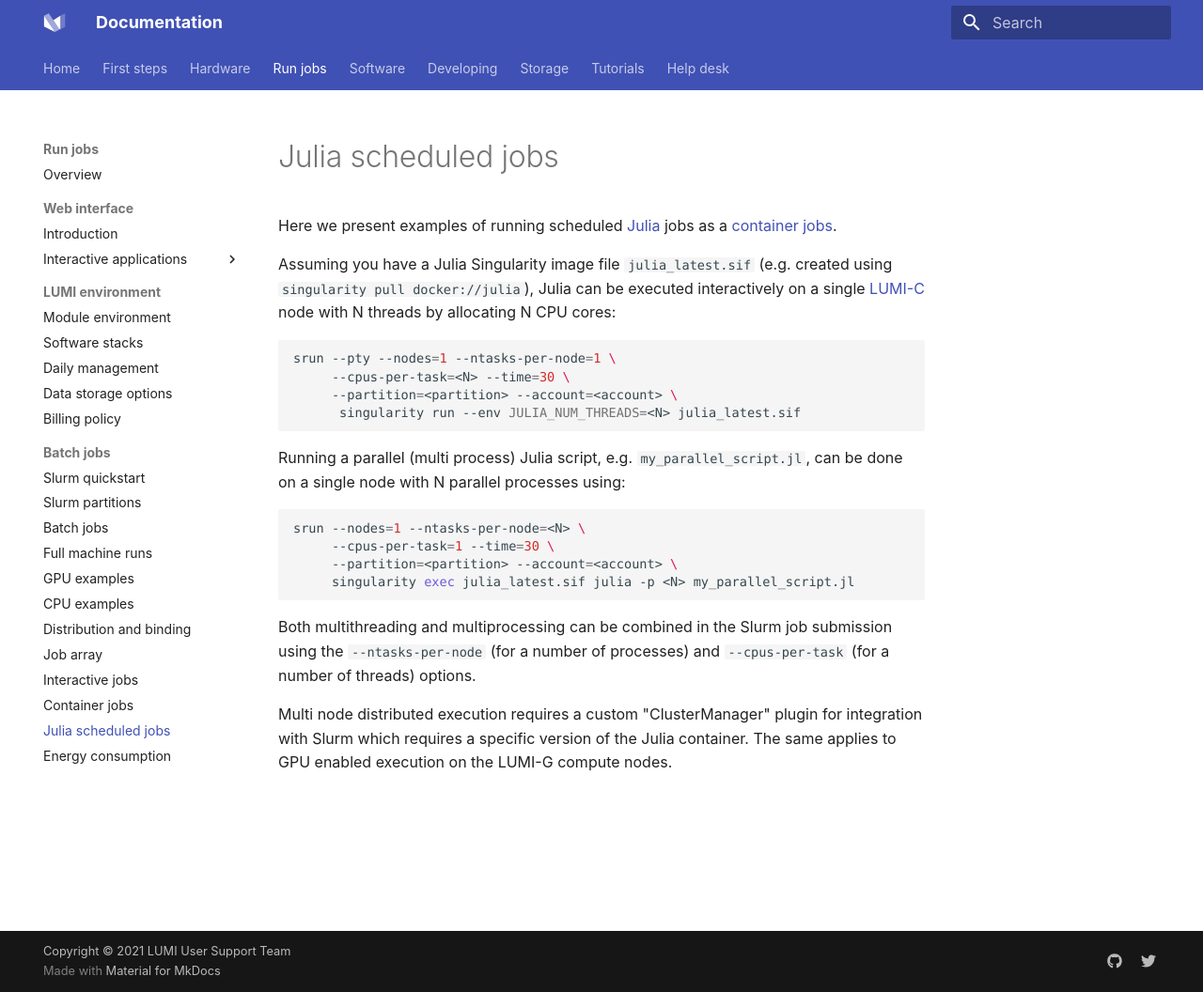
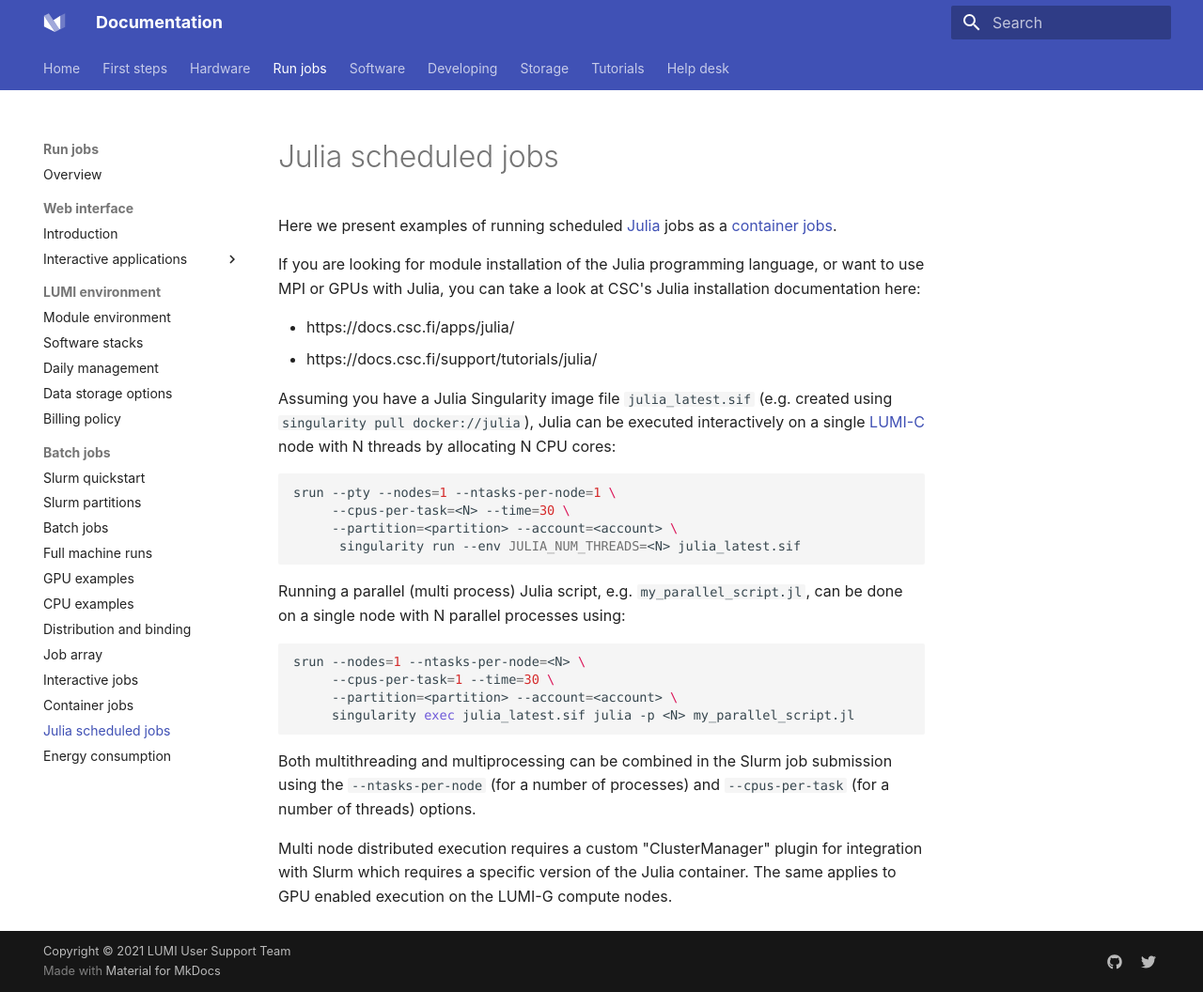
Before and after one commit to Lumi-supercomputer/lumi-userguide, an MkDocs documentation site: the page built from docs/runjobs/scheduled-jobs/julia.md, in a window 1280 px wide and 1056 px high. Shown: the whole window at 94% size. Built offline with MkDocs 1.6.1 and Material for MkDocs 9.7.7, drawn with Linux system fonts in a browser that asks for light colours.

Commit message:
mention csc julia installation

```diff
--- a/docs/runjobs/scheduled-jobs/julia.md
+++ b/docs/runjobs/scheduled-jobs/julia.md
@@ -5,6 +5,11 @@
 
 Here we present examples of running scheduled
 [Julia](http://julialang.org/) jobs as a [container jobs][container-jobs].
+
+If you are looking for module installation of the Julia programming language, or want to use MPI or GPUs with Julia, you can take a look at CSC's Julia installation documentation here:
+
+- https://docs.csc.fi/apps/julia/
+- https://docs.csc.fi/support/tutorials/julia/
 
 Assuming you have a Julia Singularity image file `julia_latest.sif` (e.g.
 created using `singularity pull docker://julia`), Julia can be executed
```
